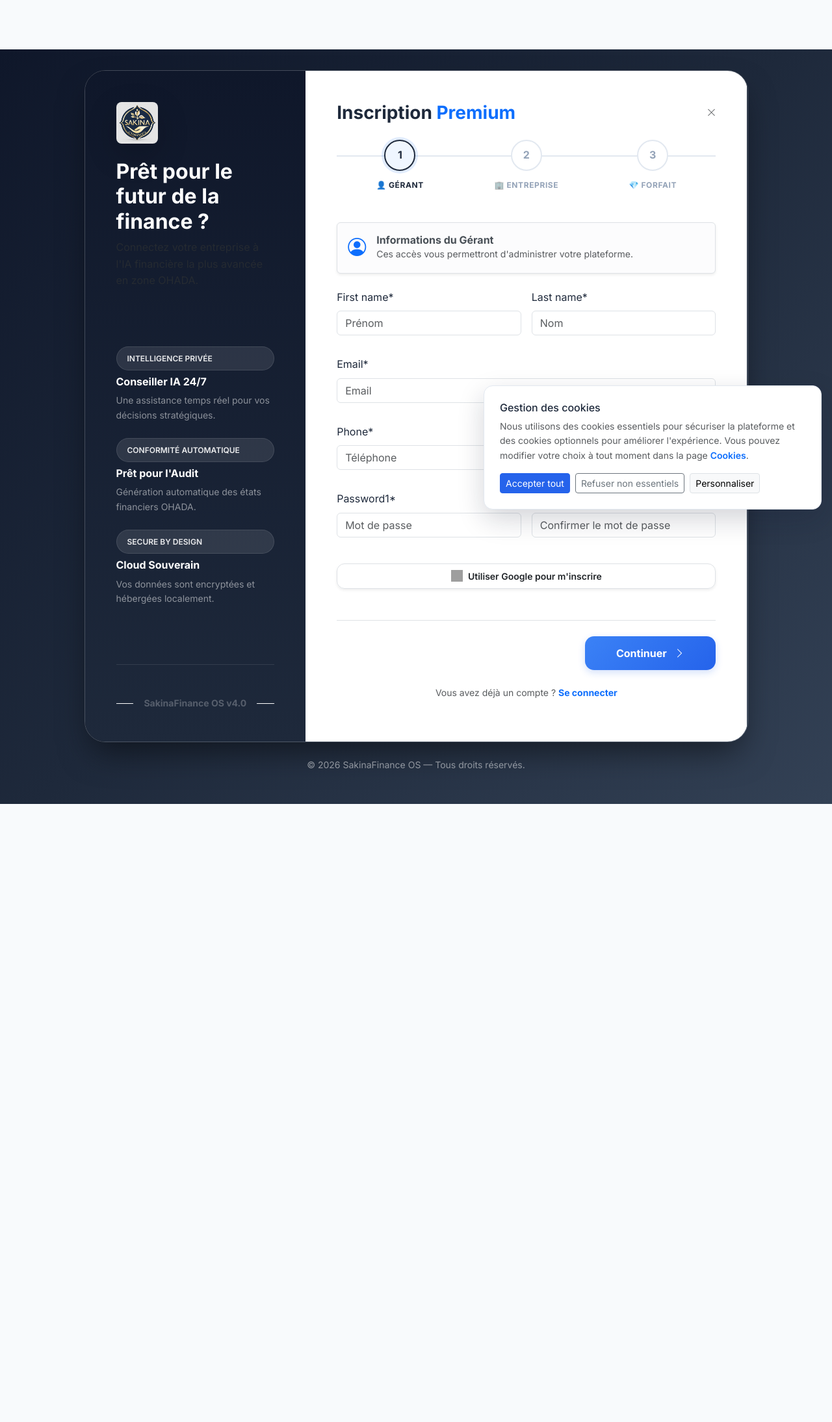
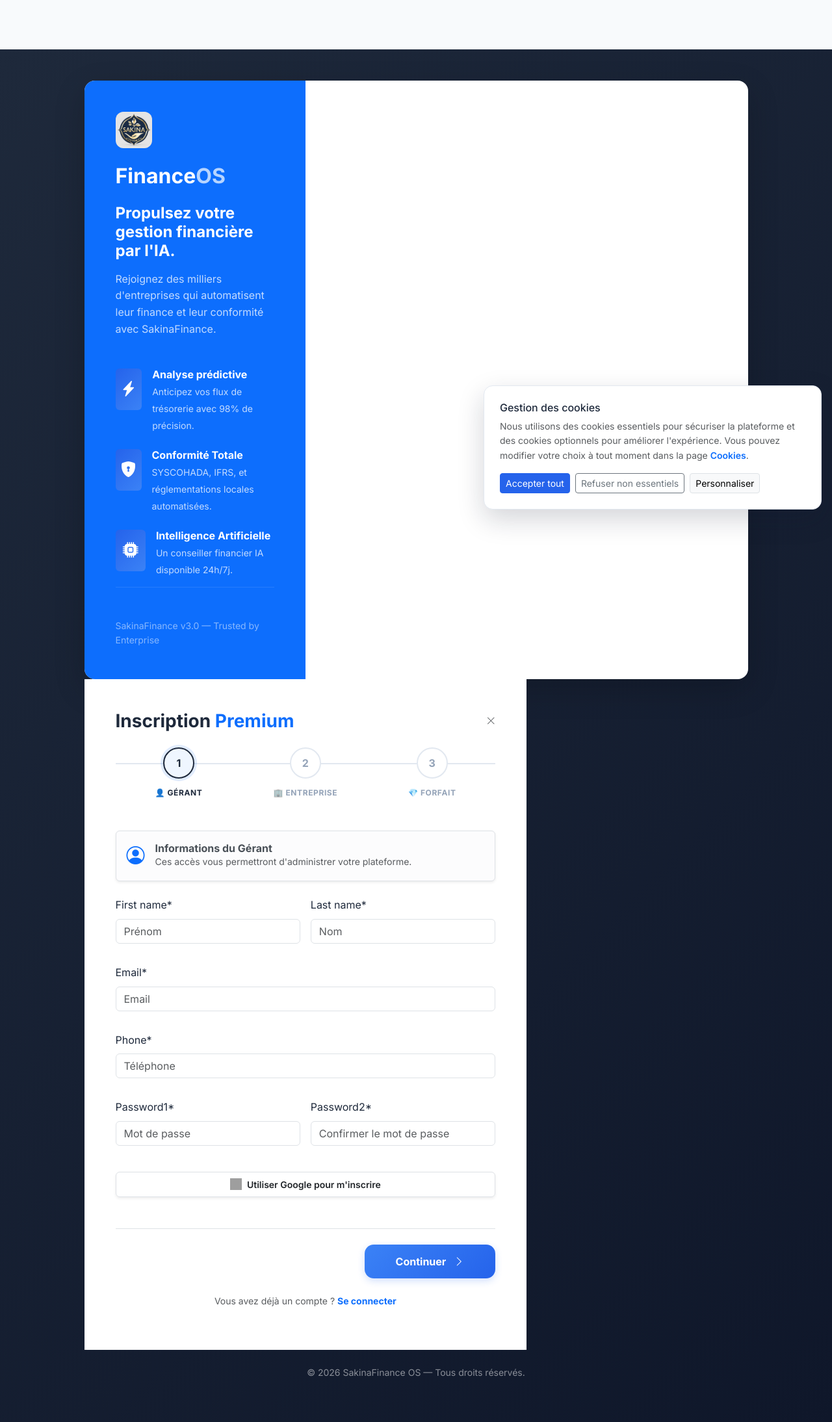
Before and after one commit to ba2664890/sakinafinance, a Django app: page /accounts/register/ in a window 1280 px wide. Shown: the whole page at 65% size. Before the commit the page ends 1237 px from the top, so only its background shows below. Run offline with Django 5.2, Linux system fonts and the light colour scheme; parts of the project's set-up code (start-up, migrations or seed data) failed here and were passed over; some libraries are stand-ins or nearby versions; grey boxes are pictures that could not be loaded.

Commit message:
modifs de la page de registre

```diff
--- a/templates/accounts/register.html
+++ b/templates/accounts/register.html
@@ -8,29 +8,25 @@
 {% block extra_css %}
 <style>
     :root {
-        --sf-primary: #3b82f6;
+        --sf-primary: #007bff;
         --sf-secondary: #0f172a;
-        --sf-glass: rgba(255, 255, 255, 0.95);
+        --sf-glass: rgba(255, 255, 255, 1);
     }
 
     .register-bg {
         min-height: 100vh;
-        background: linear-gradient(135deg, #0f172a 0%, #1e293b 50%, #334155 100%);
+        background: linear-gradient(135deg, #1e293b 0%, #0f172a 100%);
         display: flex;
         align-items: center;
         justify-content: center;
-        padding: 2rem 0;
+        padding: 3rem 0;
     }
 
-    .h-px { height: 1px; }
-    .rounded-12 { border-radius: 12px; }
-
     .glass-card {
-        background: var(--sf-glass);
-        backdrop-filter: blur(20px);
-        border: 1px solid rgba(255, 255, 255, 0.2);
-        box-shadow: 0 25px 50px -12px rgba(0, 0, 0, 0.5);
-        border-radius: 32px;
+        background: #fff;
+        border: none;
+        box-shadow: 0 1rem 3rem rgba(0,0,0,.175);
+        border-radius: 1rem;
         overflow: hidden;
     }
 
@@ -41,41 +37,53 @@
         margin-bottom: 3rem;
         position: relative;
     }
+
     .stepper::before {
         content: "";
         position: absolute;
-        top: 24px; left: 0; right: 0;
-        height: 2px; background: #e2e8f0;
+        top: 24px;
+        left: 0;
+        right: 0;
+        height: 2px;
+        background: #e2e8f0;
         z-index: 1;
     }
+
     .step-item {
         position: relative;
         z-index: 2;
         text-align: center;
         flex: 1;
     }
+
     .step-dot {
-        width: 48px; height: 48px;
+        width: 48px;
+        height: 48px;
         background: #fff;
         border: 2px solid #e2e8f0;
         border-radius: 50%;
-        display: flex; align-items: center; justify-content: center;
+        display: flex;
+        align-items: center;
+        justify-content: center;
         margin: 0 auto 0.75rem;
         font-weight: 800;
         color: #94a3b8;
         transition: all 0.3s;
     }
+
     .step-item.active .step-dot {
         border-color: var(--sf-primary);
         color: var(--sf-primary);
         box-shadow: 0 0 0 4px rgba(59, 130, 246, 0.15);
         background: #eff6ff;
     }
+
     .step-item.done .step-dot {
         background: var(--sf-primary);
         border-color: var(--sf-primary);
         color: #fff;
     }
+
     .step-label {
         font-size: 0.75rem;
         font-weight: 700;
@@ -83,15 +91,31 @@
         letter-spacing: 0.05em;
         color: #94a3b8;
     }
-    .step-item.active .step-label { color: var(--sf-secondary); }
+
+    .step-item.active .step-label {
+        color: var(--sf-secondary);
+    }
 
     /* Form Panes */
-    .step-pane { display: none; }
-    .step-pane.active { display: block; animation: slideUp 0.4s ease-out; }
+    .step-pane {
+        display: none;
+    }
+
+    .step-pane.active {
+        display: block;
+        animation: slideUp 0.4s ease-out;
+    }
 
     @keyframes slideUp {
-        from { opacity: 0; transform: translateY(10px); }
-        to { opacity: 1; transform: translateY(0); }
+        from {
+            opacity: 0;
+            transform: translateY(10px);
+        }
+
+        to {
+            opacity: 1;
+            transform: translateY(0);
+        }
     }
 
     .logo-upload-box {
@@ -109,25 +133,49 @@
         overflow: hidden;
         position: relative;
     }
-    .logo-upload-box:hover { border-color: var(--sf-primary); background: #f1f5f9; }
-    .logo-upload-box img { width: 100%; height: 100%; object-fit: contain; position: absolute; display: none; }
-    .logo-upload-box i { font-size: 2rem; color: #94a3b8; }
-    .logo-upload-box span { font-size: 0.7rem; font-weight: 700; color: #94a3b8; margin-top: 5px; }
+
+    .logo-upload-box:hover {
+        border-color: var(--sf-primary);
+        background: #f1f5f9;
+    }
+
+    .logo-upload-box img {
+        width: 100%;
+        height: 100%;
+        object-fit: contain;
+        position: absolute;
+        display: none;
+    }
+
+    .logo-upload-box i {
+        font-size: 2rem;
+        color: #94a3b8;
+    }
+
+    .logo-upload-box span {
+        font-size: 0.7rem;
+        font-weight: 700;
+        color: #94a3b8;
+        margin-top: 5px;
+    }
 
     .btn-sf-primary {
         background: linear-gradient(135deg, #3b82f6 0%, #2563eb 100%);
-        color: #fff; border: none;
+        color: #fff;
+        border: none;
         padding: 0.875rem 2rem;
         border-radius: 14px;
         font-weight: 700;
         transition: all 0.3s;
         box-shadow: 0 4px 12px rgba(37, 99, 235, 0.2);
     }
+
     .btn-sf-primary:hover {
         transform: translateY(-2px);
         box-shadow: 0 8px 16px rgba(37, 99, 235, 0.3);
         color: #fff;
     }
+
     .btn-sf-outline {
         border: 1px solid #e2e8f0;
         background: #fff;
@@ -137,16 +185,20 @@
         color: #64748b;
         transition: all 0.2s;
     }
-    .btn-sf-outline:hover { background: #f8fafc; color: var(--sf-secondary); }
+
+    .btn-sf-outline:hover {
+        background: #f8fafc;
+        color: var(--sf-secondary);
+    }
 
     .feature-tag {
-        background: rgba(255,255,255,0.1);
+        background: rgba(255, 255, 255, 0.1);
         padding: 0.5rem 1rem;
         border-radius: 99px;
         font-size: 0.75rem;
         font-weight: 600;
-        color: rgba(255,255,255,0.9);
-        border: 1px solid rgba(255,255,255,0.1);
+        color: rgba(255, 255, 255, 0.9);
+        border: 1px solid rgba(255, 255, 255, 0.1);
     }
 </style>
 {% endblock %}
@@ -158,46 +210,61 @@
             <div class="col-xl-11">
                 <div class="glass-card">
                     <div class="row g-0">
-                        <!-- Left Panel: Info -->
-                        <div class="col-lg-4 d-none d-lg-flex flex-column bg-dark p-5 text-white" style="background: linear-gradient(180deg, #0f172a 0%, #1e293b 100%);">
-                            <div class="mb-5">
-                                <img src="{% static 'img/logo_sakinafinance.jpeg' %}" alt="Logo" class="rounded-3 shadow-lg mb-4" style="width: 64px; height: 64px;">
-                                <h2 class="fw-bold">Prêt pour le futur de la finance ?</h2>
-                                <p class="text-secondary-emphasis opacity-75">Connectez votre entreprise à l'IA financière la plus avancée en zone OHADA.</p>
+                        <!-- Left Info Panel -->
+                        <div class="col-lg-4 bg-primary text-white p-4 p-lg-5 d-none d-lg-flex flex-column justify-content-between">
+                            <div>
+                                <div class="brand-logo mb-4" style="width: 56px; height: 56px; background: rgba(255,255,255,0.2); border-radius: 12px; display: flex; align-items: center; justify-content: center;">
+                                    <img src="{% static 'img/logo_sakinafinance.jpeg' %}" alt="SakinaFinance" style="width:100%; height:100%; object-fit:cover; border-radius:12px;" />
                                 </div>
+                                <h2 class="fw-bold mb-4">Finance<span style="color: rgba(255,255,255,0.7);">OS</span></h2>
+                                <h4 class="fw-bold mb-3">Propulsez votre gestion financière par l'IA.</h4>
+                                <p class="opacity-75 mb-5">Rejoignez des milliers d'entreprises qui automatisent leur finance et leur conformité avec SakinaFinance.</p>
 
-                            <div class="features mt-4">
-                                <div class="mb-4">
-                                    <div class="feature-tag mb-2">INTELLIGENCE PRIVÉE</div>
-                                    <h6 class="fw-bold">Conseiller IA 24/7</h6>
-                                    <p class="small opacity-50">Une assistance temps réel pour vos décisions stratégiques.</p>
-                                </div>
-                                <div class="mb-4">
-                                    <div class="feature-tag mb-2">CONFORMITÉ AUTOMATIQUE</div>
-                                    <h6 class="fw-bold">Prêt pour l'Audit</h6>
-                                    <p class="small opacity-50">Génération automatique des états financiers OHADA.</p>
+                                <div class="features-list">
+                                    <div class="d-flex align-items-start gap-3 mb-4">
+                                        <div class="feature-icon bg-white bg-opacity-25 rounded p-2">
+                                            <i class="bi bi-lightning-charge-fill"></i>
                                         </div>
                                         <div>
-                                    <div class="feature-tag mb-2">SECURE BY DESIGN</div>
-                                    <h6 class="fw-bold">Cloud Souverain</h6>
-                                    <p class="small opacity-50">Vos données sont encryptées et hébergées localement.</p>
+                                            <h6 class="fw-bold mb-1">Analyse prédictive</h6>
+                                            <small class="opacity-75">Anticipez vos flux de trésorerie avec 98% de précision.</small>
+                                        </div>
+                                    </div>
+                                    <div class="d-flex align-items-start gap-3 mb-4">
+                                        <div class="feature-icon bg-white bg-opacity-25 rounded p-2">
+                                            <i class="bi bi-shield-lock-fill"></i>
+                                        </div>
+                                        <div>
+                                            <h6 class="fw-bold mb-1">Conformité Totale</h6>
+                                            <small class="opacity-75">SYSCOHADA, IFRS, et réglementations locales automatisées.</small>
+                                        </div>
+                                    </div>
+                                    <div class="d-flex align-items-start gap-3">
+                                        <div class="feature-icon bg-white bg-opacity-25 rounded p-2">
+                                            <i class="bi bi-cpu-fill"></i>
+                                        </div>
+                                        <div>
+                                            <h6 class="fw-bold mb-1">Intelligence Artificielle</h6>
+                                            <small class="opacity-75">Un conseiller financier IA disponible 24h/7j.</small>
+                                        </div>
+                                    </div>
                                 </div>
                             </div>
 
-                            <div class="mt-auto pt-5 border-top border-white border-opacity-10">
-                                <div class="d-flex align-items-center gap-3">
-                                    <div class="flex-grow-1 h-px bg-white opacity-10"></div>
-                                    <span class="small opacity-25 uppercase tracking-widest fw-bold">SakinaFinance OS v4.0</span>
-                                    <div class="flex-grow-1 h-px bg-white opacity-10"></div>
+                            <div class="mt-auto pt-5 border-top border-white border-opacity-10 text-center text-lg-start">
+                                <p class="small opacity-50 mb-0">SakinaFinance v3.0 — Trusted by Enterprise</p>
                             </div>
                         </div>
+                    </div>
+
                 </div>
 
                 <!-- Right Panel: Multi-step Form -->
                 <div class="col-lg-8 bg-white p-4 p-lg-5">
                     <div class="d-flex justify-content-between align-items-center mb-4">
                         <h3 class="fw-bold mb-0">Inscription <span class="text-primary">Premium</span></h3>
-                                <a href="{% url 'home' %}" class="text-muted small text-decoration-none hover-primary"><i class="bi bi-x-lg"></i></a>
+                        <a href="{% url 'home' %}" class="text-muted small text-decoration-none hover-primary"><i
+                                class="bi bi-x-lg"></i></a>
                     </div>
 
                     <!-- Stepper UI -->
@@ -216,7 +283,8 @@
                         </div>
                     </div>
 
-                            <form method="post" enctype="multipart/form-data" id="registerStepperForm" class="needs-validation" novalidate>
+                    <form method="post" enctype="multipart/form-data" id="registerStepperForm" class="needs-validation"
+                        novalidate>
                         {% csrf_token %}
 
                         <!-- Step 1: User Info -->
@@ -225,7 +293,8 @@
                                 <i class="bi bi-person-circle fs-3 text-primary"></i>
                                 <div>
                                     <h6 class="fw-bold mb-0">Informations du Gérant</h6>
-                                            <p class="small text-muted mb-0">Ces accès vous permettront d'administrer votre plateforme.</p>
+                                    <p class="small text-muted mb-0">Ces accès vous permettront d'administrer votre
+                                        plateforme.</p>
                                 </div>
                             </div>
                             <div class="row g-3">
@@ -237,8 +306,10 @@
                                 <div class="col-md-6">{{ form.password2|as_crispy_field }}</div>
                             </div>
                             <div class="d-grid gap-2 mt-4">
-                                        <a href="{% provider_login_url 'google' %}" class="btn btn-outline-light border text-dark py-2 d-flex align-items-center justify-content-center gap-2 shadow-sm rounded-12">
-                                            <img src="https://www.gstatic.com/firebasejs/ui/2.0.0/images/auth/google.svg" width="18" height="18" alt="Google">
+                                <a href="{% provider_login_url 'google' %}"
+                                    class="btn btn-outline-light border text-dark py-2 d-flex align-items-center justify-content-center gap-2 shadow-sm rounded-12">
+                                    <img src="https://www.gstatic.com/firebasejs/ui/2.0.0/images/auth/google.svg"
+                                        width="18" height="18" alt="Google">
                                     <span class="small fw-semibold">Utiliser Google pour m'inscrire</span>
                                 </a>
                             </div>
@@ -250,7 +321,8 @@
                                 <i class="bi bi-building fs-3 text-primary"></i>
                                 <div>
                                     <h6 class="fw-bold mb-0">Détails de l'Entreprise</h6>
-                                            <p class="small text-muted mb-0">Paramètrage de votre structure institutionnelle.</p>
+                                    <p class="small text-muted mb-0">Paramètrage de votre structure institutionnelle.
+                                    </p>
                                 </div>
                             </div>
 
@@ -262,7 +334,8 @@
                                 </div>
                                 <div class="flex-grow-1">
                                     {{ form.logo|as_crispy_field }}
-                                            <small class="text-muted d-block mt-1">Format recommandé : PNG ou JPG (Max 2MB).</small>
+                                    <small class="text-muted d-block mt-1">Format recommandé : PNG ou JPG (Max
+                                        2MB).</small>
                                 </div>
                             </div>
 
@@ -283,7 +356,8 @@
                                 <i class="bi bi-gem fs-3 text-primary"></i>
                                 <div>
                                     <h6 class="fw-bold mb-0">Choix du Forfait</h6>
-                                            <p class="small text-muted mb-0">Sélectionnez la puissance adaptée à vos besoins.</p>
+                                    <p class="small text-muted mb-0">Sélectionnez la puissance adaptée à vos besoins.
+                                    </p>
                                 </div>
                             </div>
 
@@ -296,7 +370,9 @@
                                     <i class="bi bi-stars text-primary fs-4"></i>
                                     <div>
                                         <h6 class="fw-bold text-primary mb-1">Offre de Lancement</h6>
-                                                <p class="small text-primary-emphasis mb-0">Tous les nouveaux comptes bénéficient d'un <strong>essai gratuit de 14 jours</strong>. Aucune carte bancaire requise pour commencer.</p>
+                                        <p class="small text-primary-emphasis mb-0">Tous les nouveaux comptes
+                                            bénéficient d'un <strong>essai gratuit de 14 jours</strong>. Aucune carte
+                                            bancaire requise pour commencer.</p>
                                     </div>
                                 </div>
                             </div>
@@ -304,21 +380,28 @@
                             <div class="form-check custom-check p-3 rounded-3 border mb-4 bg-light">
                                 {{ form.accept_legal }}
                                 <label class="form-check-label small ms-2" for="terms">
-                                            J'accepte les <a href="{% url 'terms' %}" class="fw-bold">CGU</a> et la <a href="{% url 'privacy' %}" class="fw-bold">Politique de Confidentialité</a> de la plateforme SakinaFinance.
+                                    J'accepte les <a href="{% url 'terms' %}" class="fw-bold">CGU</a> et la <a
+                                        href="{% url 'privacy' %}" class="fw-bold">Politique de Confidentialité</a> de
+                                    la plateforme SakinaFinance.
                                 </label>
                             </div>
                         </div>
 
                         <!-- Footer Navigation -->
                         <div class="mt-5 pt-4 border-top d-flex justify-content-between">
-                                    <button type="button" class="btn btn-sf-outline" id="btn_prev" style="display:none">Précédent</button>
-                                    <button type="button" class="btn btn-sf-primary ms-auto px-5" id="btn_next">Continuer <i class="bi bi-chevron-right ms-2"></i></button>
-                                    <button type="submit" class="btn btn-sf-primary ms-auto px-5" id="btn_submit" style="display:none">Démarrer mon essai gracieux <i class="bi bi-check-all ms-2 fs-5"></i></button>
+                            <button type="button" class="btn btn-sf-outline" id="btn_prev"
+                                style="display:none">Précédent</button>
+                            <button type="button" class="btn btn-sf-primary ms-auto px-5" id="btn_next">Continuer <i
+                                    class="bi bi-chevron-right ms-2"></i></button>
+                            <button type="submit" class="btn btn-sf-primary ms-auto px-5" id="btn_submit"
+                                style="display:none">Démarrer mon essai gracieux <i
+                                    class="bi bi-check-all ms-2 fs-5"></i></button>
                         </div>
                     </form>
 
                     <p class="text-center mt-4 small text-muted">
-                                Vous avez déjà un compte ? <a href="{% url 'login' %}" class="text-primary fw-bold text-decoration-none">Se connecter</a>
+                        Vous avez déjà un compte ? <a href="{% url 'login' %}"
+                            class="text-primary fw-bold text-decoration-none">Se connecter</a>
                     </p>
                 </div>
             </div>
@@ -327,11 +410,9 @@
         <p class="text-center mt-4 opacity-50 small text-white">© 2026 SakinaFinance OS — Tous droits réservés.</p>
     </div>
 </div>
-    </div>
-</div>
 
 <script>
-document.addEventListener('DOMContentLoaded', function() {
+    document.addEventListener('DOMContentLoaded', function () {
         let currentStep = 1;
         const totalSteps = 3;
         const form = document.getElementById('registerStepperForm');
@@ -354,24 +435,24 @@ document.addEventListener('DOMContentLoaded', function() {
             }
 
             // Indicator styling
-        for(let i=1; i<s; i++) {
+            for (let i = 1; i < s; i++) {
                 document.getElementById('step_indicator_' + i).classList.add('done');
             }
-        for(let i=s; i<=totalSteps; i++) {
+            for (let i = s; i <= totalSteps; i++) {
                 document.getElementById('step_indicator_' + i).classList.remove('done');
             }
 
             currentStep = s;
-        window.scrollTo(0,0);
+            window.scrollTo(0, 0);
         }
 
-    document.getElementById('btn_next').addEventListener('click', function() {
+        document.getElementById('btn_next').addEventListener('click', function () {
             const currentPane = document.getElementById('pane_' + currentStep);
             const requiredFields = currentPane.querySelectorAll('input[required], select[required]');
             let valid = true;
 
             requiredFields.forEach(f => {
-            if(!f.value) {
+                if (!f.value) {
                     f.classList.add('is-invalid');
                     valid = false;
                 } else {
@@ -379,21 +460,21 @@ document.addEventListener('DOMContentLoaded', function() {
                 }
             });
 
-        if(valid) showStep(currentStep + 1);
+            if (valid) showStep(currentStep + 1);
         });
 
-    document.getElementById('btn_prev').addEventListener('click', function() {
+        document.getElementById('btn_prev').addEventListener('click', function () {
             showStep(currentStep - 1);
         });
 
         // Logo Preview
         const logoInput = document.getElementById('id_logo');
-    if(logoInput) {
-        logoInput.addEventListener('change', function() {
+        if (logoInput) {
+            logoInput.addEventListener('change', function () {
                 const file = this.files[0];
-            if(file) {
+                if (file) {
                     const reader = new FileReader();
-                reader.onload = function(e) {
+                    reader.onload = function (e) {
                         const preview = document.getElementById('logo_preview');
                         preview.src = e.target.result;
                         preview.style.display = 'block';
```
Also changed, not shown: .github/workflows/django.yml (added). Lines whose indentation alone changed are shown as unchanged.
